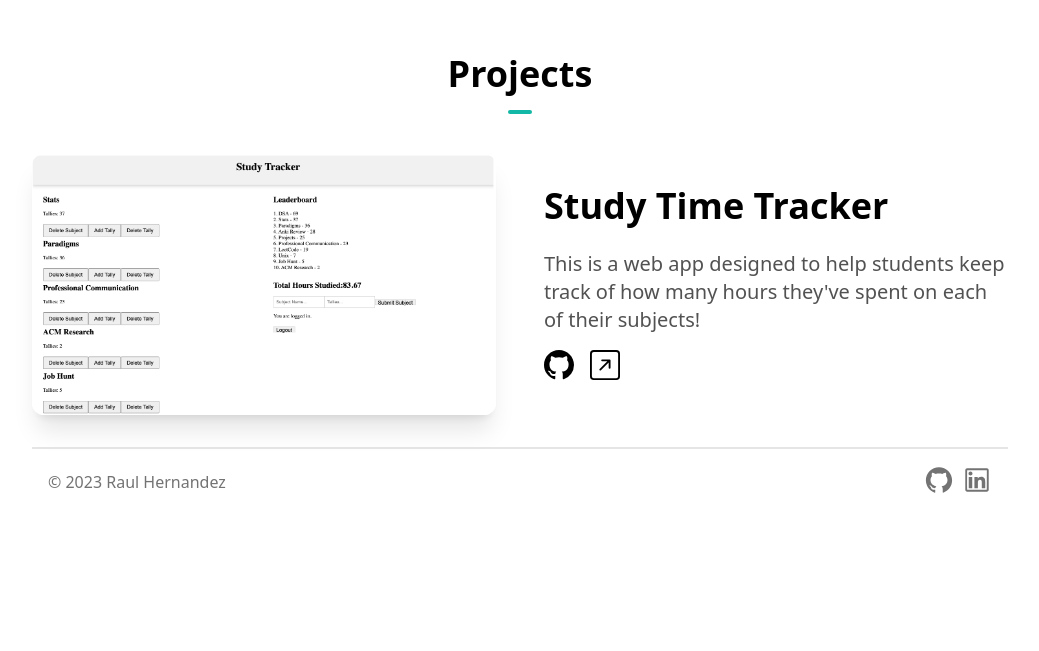
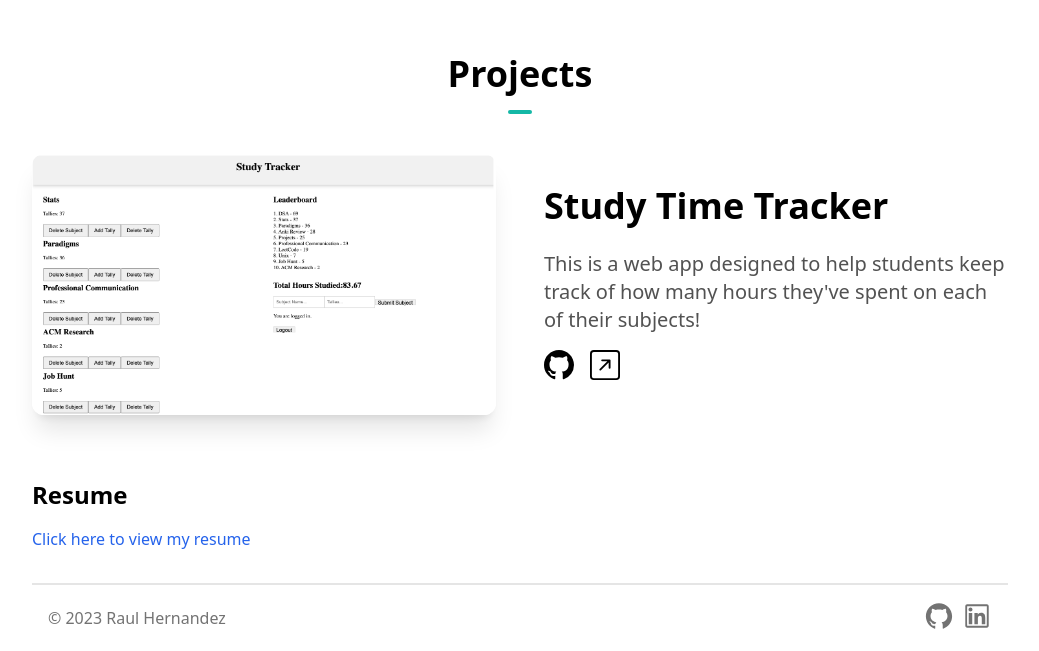
Before and after one commit to tinyrah/personalwebsite2, a Next.js app: page / in a window 1280 px wide. Shown: the part 1871-2522 px from the top of the page, without its empty margins (120-1159 px from the left). Before the commit the page ends 2386 px from the top, so only its background shows below. Built offline with nearby package versions, Linux system fonts and the light colour scheme.

Commit message:
adding resume section

```diff
--- a/app/page.tsx
+++ b/app/page.tsx
@@ -1,12 +1,14 @@
 import AboutSection from "@/components/AboutSection"
 import HeroSection from "@/components/HeroSection"
 import ProjectsSection from "@/components/ProjectsSection"
+import ResumeSection from "@/components/ResumeSection"
 export default function Home() {
   return (
     <main className="mx-auto max-w-3xl px-4 sm:px-6 md:max-w-5xl ">
       <HeroSection />
       <AboutSection />
       <ProjectsSection />
+      <ResumeSection />
     </main>
   )
 }
--- /dev/null
+++ b/components/ResumeSection.tsx
@@ -0,0 +1,16 @@
+// components/ResumeSection.tsx
+
+import React from 'react';
+
+const ResumeSection: React.FC = () => {
+  return (
+    <section className="mt-16">
+      <h2 className="text-2xl font-semibold mb-4">Resume</h2>
+      <a href="/resume.pdf" target="_blank" rel="noopener noreferrer" className="text-blue-600 hover:underline">
+        Click here to view my resume
+      </a>
+    </section>
+  );
+}
+
+export default ResumeSection;
```
Also changed, not shown: 1 other file (tests, documents, lock files or other folders).
